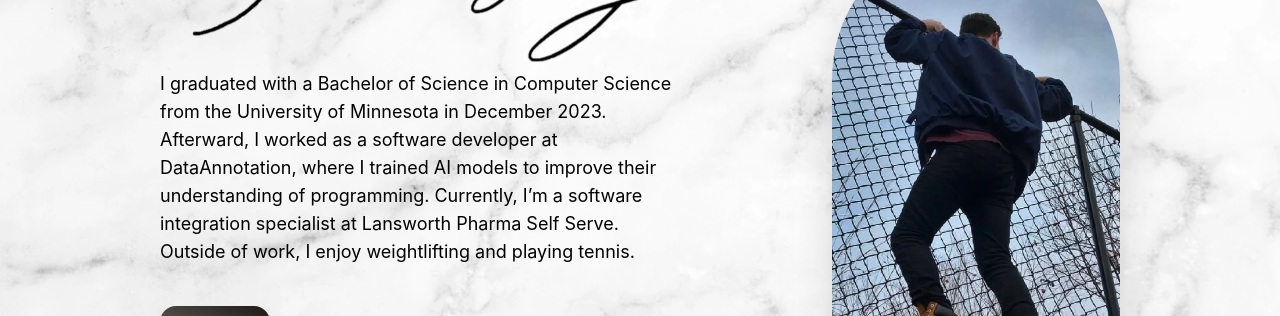
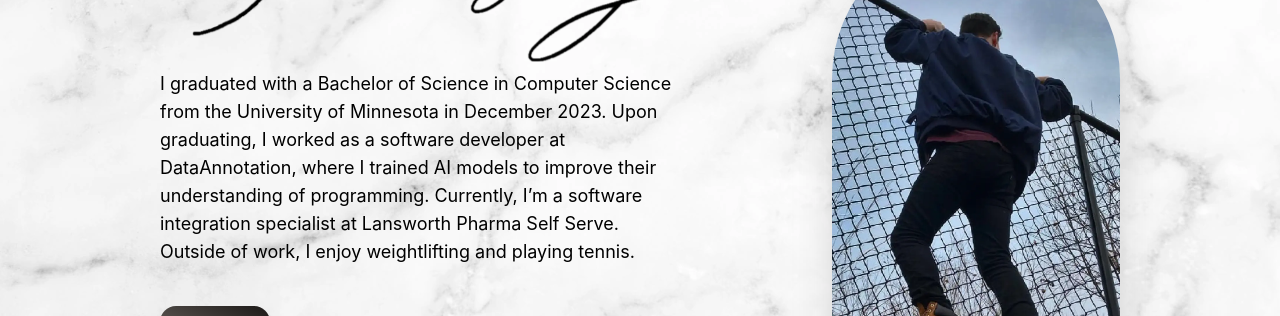
Before and after one commit to JacksonKary/JacksonKary.github.io, a React (Create React App) app: page / in a window 1280 px wide. Shown: the part 306-622 px from the top of the page. Built offline with nearby package versions, Linux system fonts and the light colour scheme.

Commit message:
minor tweak to wording

```diff
--- a/src/scenes/Home.jsx
+++ b/src/scenes/Home.jsx
@@ -8,7 +8,6 @@ function Home() {
         <div id="#home" className="w-5/6 md:w-full mt-5 xs:mt-10 md:mt-0 md:flex md:flex-row-reverse md:justify-evenly">
 
             <img alt="profile" src={profileImg} className='mx-auto md:mx-0 w-full max-w-72 rounded-full shadow-2xl md:mt-36 mb-6 md:mb-32' />
-
 
             <div className="flex flex-col items-center lg:items-start justify-center basis-2/5  gap-2">
                 {/* Biography */}
@@ -25,12 +24,11 @@ function Home() {
                 >
                     <p className='text-center lg:text-left text-lg md:mt-20'>
                         I graduated with a Bachelor of Science in Computer Science from the University of Minnesota in December 2023.
-                        Afterward, I worked as a software developer at DataAnnotation, where I trained AI models to improve their understanding of programming.
+                        Upon graduating, I worked as a software developer at DataAnnotation, where I trained AI models to improve their understanding of programming.
                         Currently, I’m a software integration specialist at Lansworth Pharma Self Serve.
                         Outside of work, I enjoy weightlifting and playing tennis.
                     </p>
                 </motion.div>
-
 
                 <br />
 
```
